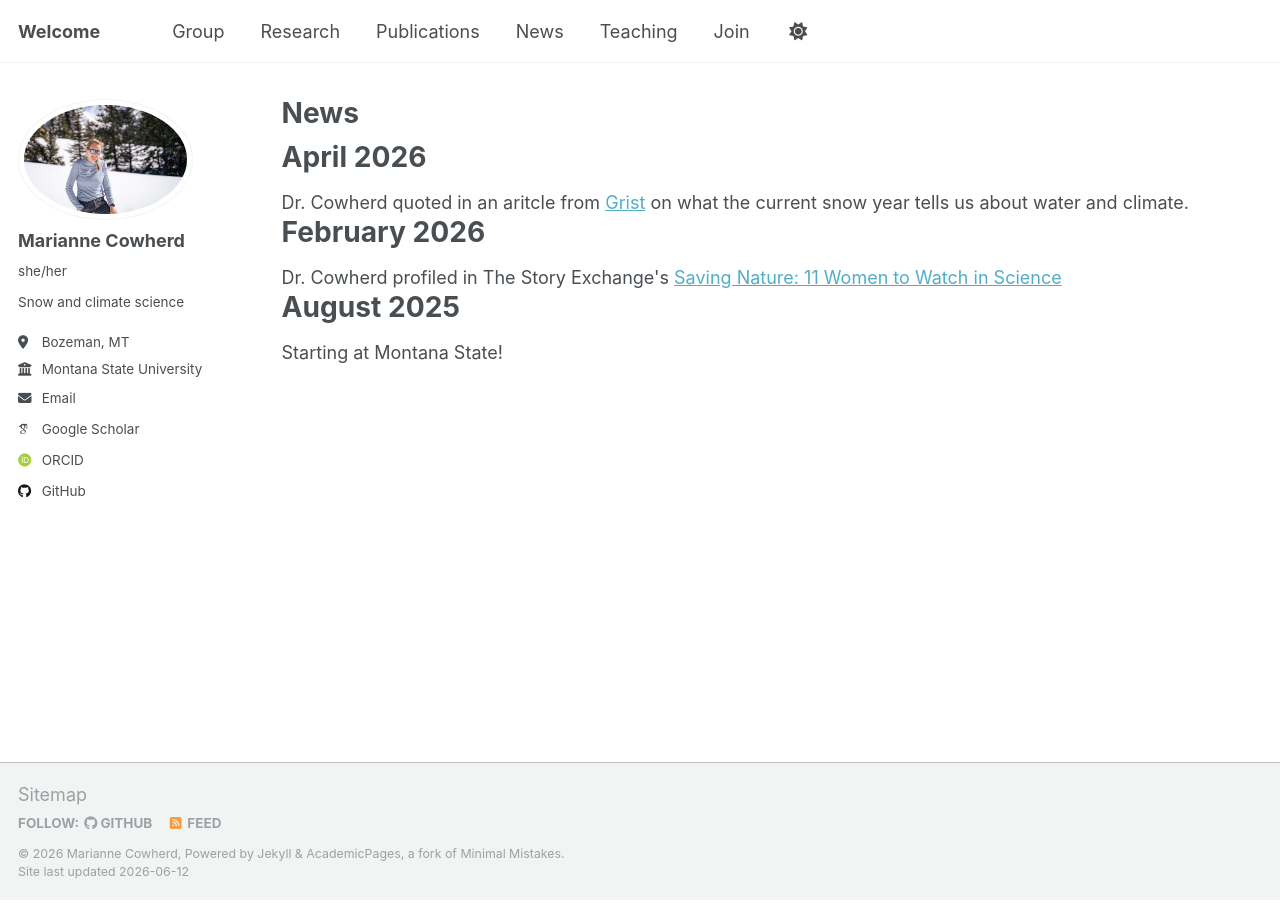
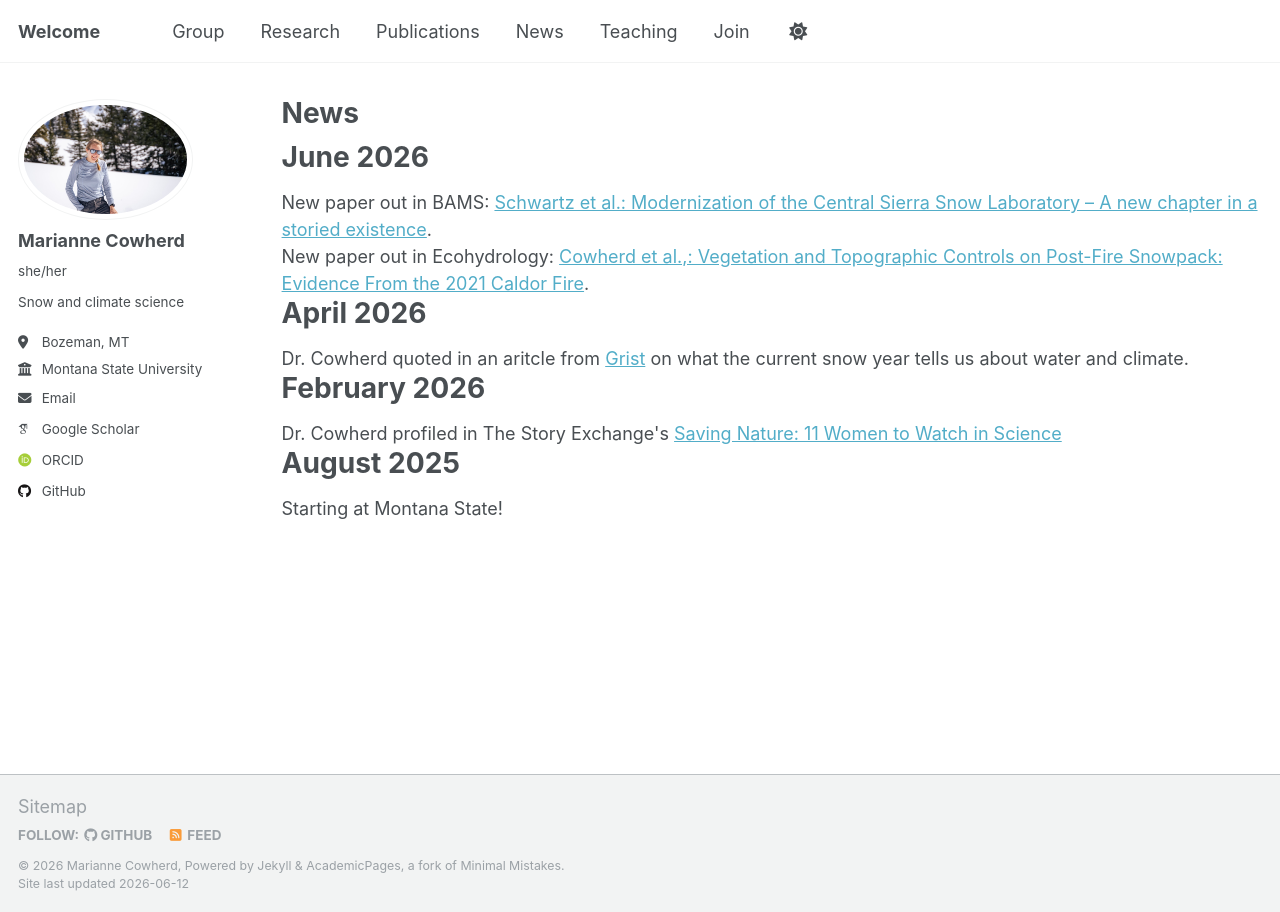
Before and after one commit to mariannecowherd/mariannecowherd.github.io, a Jekyll site: the page built from _pages/news.html, in a window 1280 px wide. Built offline with Jekyll 4.4.1, drawn with Linux system fonts in a browser that asks for light colours; some web fonts are replaced; a script that is not in the unit is left out.

Commit message:
Update news.html

```diff
--- a/_pages/news.html
+++ b/_pages/news.html
@@ -5,6 +5,10 @@ permalink: /news/
 author_profile: true
 ---
 
+<h1>June 2026</h1>
+New paper out in BAMS: <a href="https://journals.ametsoc.org/view/journals/bams/aop/BAMS-D-25-0112.1/BAMS-D-25-0112.1.xml"> Schwartz et al.: Modernization of the Central Sierra Snow Laboratory – A new chapter in a storied existence</a>.<br>
+New paper out in Ecohydrology: <a href="https://onlinelibrary.wiley.com/doi/full/10.1002/eco.70235"> Cowherd et al.,: Vegetation and Topographic Controls on Post-Fire Snowpack: Evidence From the 2021 Caldor Fire</a>.
+<br>
 <h1>April 2026</h1>
 Dr. Cowherd quoted in an aritcle from <a href="https://grist.org/climate/the-wests-unprecedented-winter-could-fuel-a-summer-of-disaster/">Grist</a> on what the current snow year tells us about water and climate.
 <br>
```
